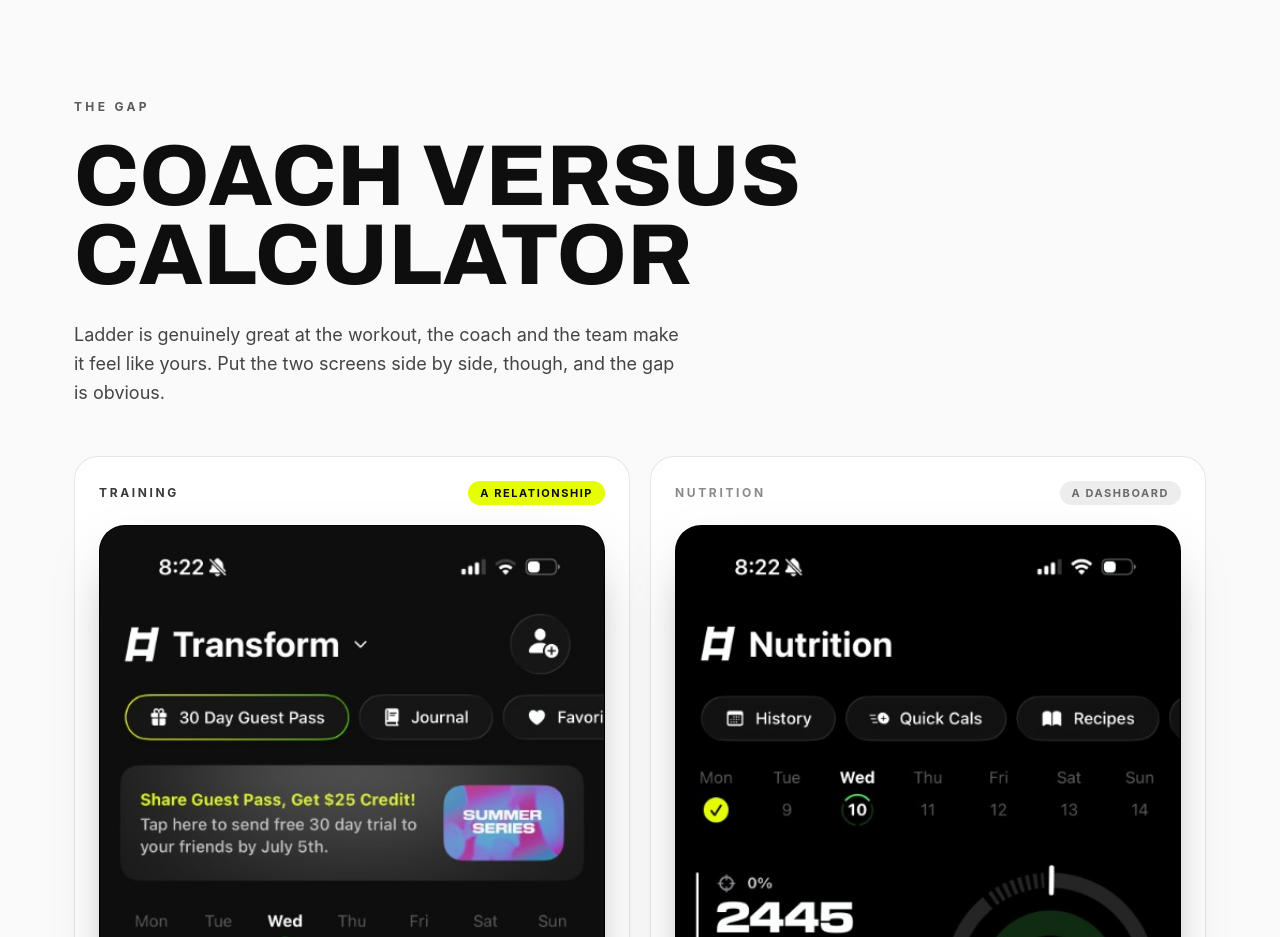
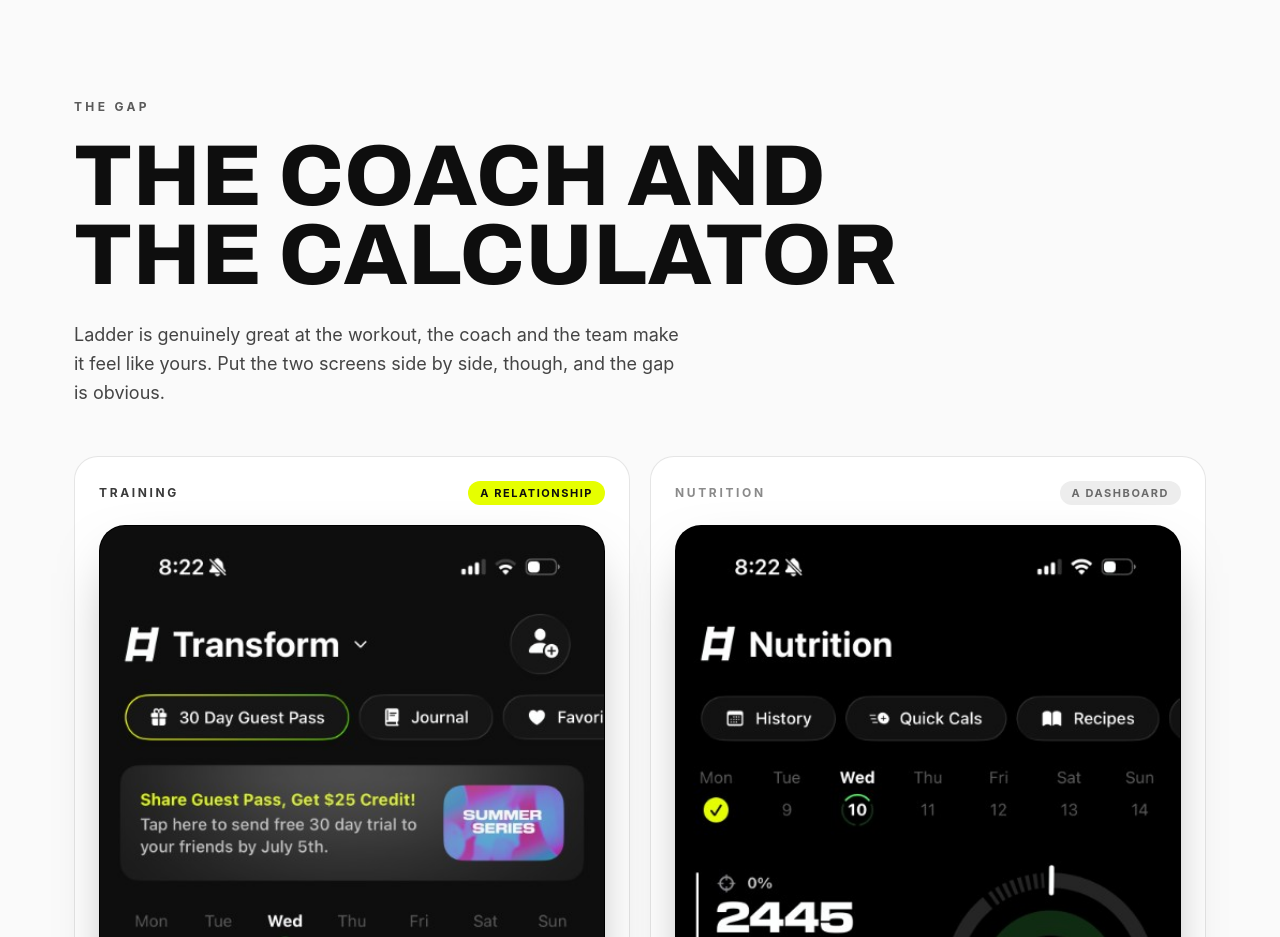
Before and after one commit to rockymedure/ladder-design-exercise, a Next.js app: page / in a window 1280 px wide. Shown: the part 960-1897 px from the top of the page. Built offline with nearby package versions, Linux system fonts and the light colour scheme.

Commit message:
Reword problem heading to The coach and the calculator
Co-authored-by: Cursor <cursoragent@cursor.com>

```diff
--- a/src/components/CaseStudy.tsx
+++ b/src/components/CaseStudy.tsx
@@ -602,7 +602,7 @@ function Problem() {
         </Reveal>
         <Reveal delay={0.06}>
           <h2 className={`${H} ${HEAD} mt-5 max-w-[16ch]`}>
-            Coach versus calculator
+            The coach and the calculator
           </h2>
         </Reveal>
         <Reveal delay={0.12}>
```
